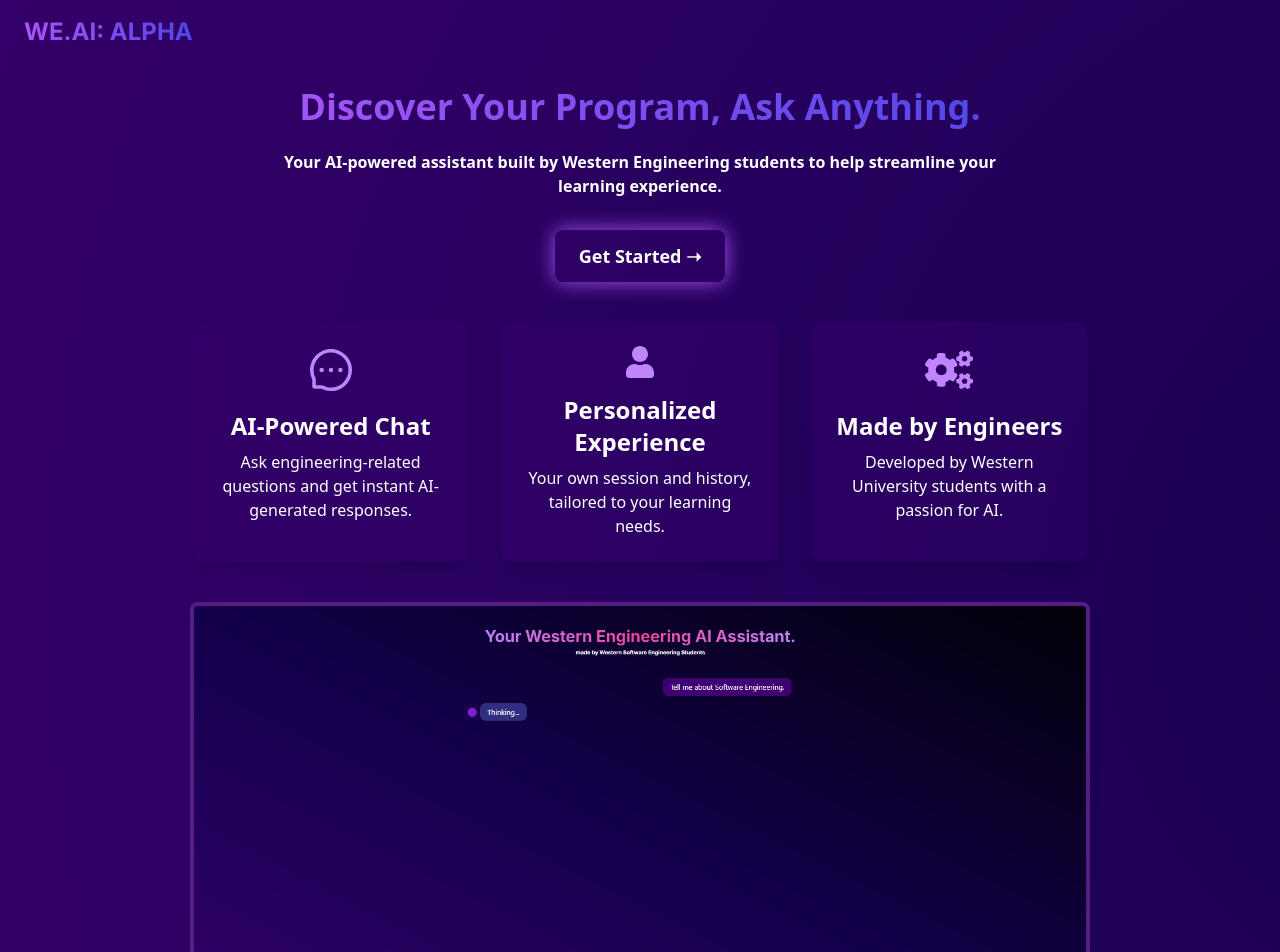
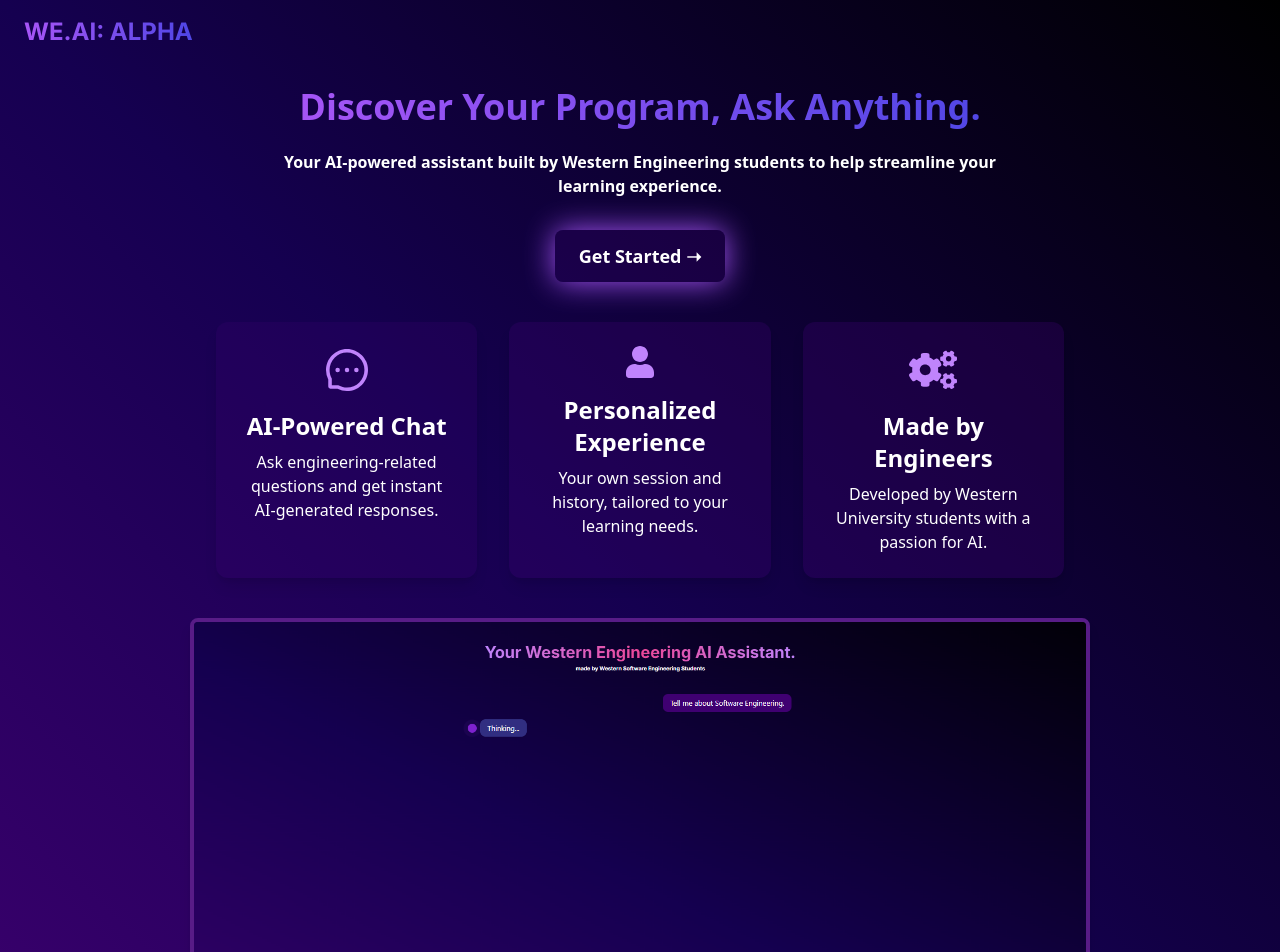
Before and after one commit to jpayippa/WE.AI, a Next.js app in the folder app/: page /landing in a window 1280 px wide. Shown: the top 952 px of the page. Built offline with nearby package versions, Linux system fonts and the light colour scheme.

Commit message:
Made Visual and Animated Changes.

```diff
--- a/app/pages/landing.js
+++ b/app/pages/landing.js
@@ -6,43 +6,43 @@
 
 export default function LandingPage() {
   return (
-    <div className="flex flex-col items-center justify-start min-h-screen pt-20 text-center animated-gradient text-white p-6">
-      {/* Hero Section */}
-      <header className="text-center max-w-3xl">
-        <h1 className="text-4xl font-bold leading-normal bg-clip-text text-transparent bg-gradient-to-r from-purple-500 to-indigo-600 cursor-pointer hover:opacity-80 transition duration-300">
-          Discover Your Program, Ask Anything.
-        </h1>
-        <p className="mt-4 font-semibold text-1xl text-white">
-          Your AI-powered assistant built by Western Engineering students to help streamline your learning experience.
-        </p>
-        <Link
-          href="/chat"
-          className="mt-8 inline-block px-6 py-3 bg-[#3e00713a] text-lg font-bold rounded-lg shadow-[0_0_20px_#a855f7] hover:shadow-[0_0_30px_#a855f7] transition duration-300"
-        >
-          Get Started ➝
-        </Link>
-      </header>
-
-      {/* WE.AI Logo */}
+    <div className="flex flex-col min-h-screen bg-gradient-to-bl from-[#000000] via-[#150050] to-[#3f0071] text-white">
+      {/* WE.AI Logo (positioned in the top-left corner) */}
       <div className="absolute top-4 left-6">
         <h1 className="text-2xl font-extrabold font-inter bg-clip-text text-transparent bg-gradient-to-r from-purple-500 to-indigo-600 cursor-pointer hover:opacity-80 transition duration-300">
           WE.AI: ALPHA
         </h1>
       </div>
 
+      {/* Hero Section */}
+      <header className="max-w-3xl w-full mx-auto pt-20 text-center px-6">
+        <h1 className="text-4xl font-bold leading-normal bg-clip-text text-transparent bg-gradient-to-r from-purple-500 to-indigo-600 cursor-pointer hover:opacity-80 transition duration-300">
+          Discover Your Program, Ask Anything.
+        </h1>
+        <p className="mt-4 font-semibold text-1xl">
+          Your AI-powered assistant built by Western Engineering students to help streamline your learning experience.
+        </p>
+        <Link
+          href="/chat"
+          className="mt-8 inline-block px-6 py-3 bg-[#3e00713a] text-lg font-bold rounded-lg shadow-[0_0_30px_#a855f7] hover:shadow-[0_0_40px_#a855f7] transition duration-300"
+        >
+          Get Started ➝
+        </Link>
+      </header>
+
       {/* Info Boxes with Hover-Triggered Animated Icons */}
-      <section className="mt-10 grid grid-cols-1 md:grid-cols-3 gap-8 max-w-4xl text-center">
+      <section className="w-full max-w-4xl mx-auto mt-10 grid grid-cols-1 md:grid-cols-3 gap-8 text-center px-6">
         {/* AI-Powered Chat */}
         <div className="p-6 bg-[#3e007138] rounded-xl shadow-lg transition duration-300 hover:shadow-[0_0_20px_#a855f7]">
           <motion.div
             className="flex justify-center mb-4"
-            whileHover={{ rotate: 360 }}
-            transition={{ duration: 0.5, ease: "linear" }}
+            whileHover={{ scale: 1.2 }}
+            transition={{ duration: 0.5, ease: 'easeInOut' }}
           >
             <AiOutlineMessage className="w-12 h-12 text-purple-400" />
           </motion.div>
           <h3 className="text-2xl font-bold">AI-Powered Chat</h3>
-          <p className="mt-2 text-white">
+          <p className="mt-2">
             Ask engineering-related questions and get instant AI-generated responses.
           </p>
         </div>
@@ -52,12 +52,12 @@
           <motion.div
             className="flex justify-center mb-4"
             whileHover={{ scale: 1.2 }}
-            transition={{ duration: 0.5, ease: "easeInOut" }}
+            transition={{ duration: 0.5, ease: 'easeInOut' }}
           >
             <FaUser className="w-8 h-8 text-purple-400" />
           </motion.div>
           <h3 className="text-2xl font-bold">Personalized Experience</h3>
-          <p className="mt-2 text-white">
+          <p className="mt-2">
             Your own session and history, tailored to your learning needs.
           </p>
         </div>
@@ -66,20 +66,20 @@
         <div className="p-6 bg-[#3e00714d] rounded-xl shadow-lg transition duration-300 hover:shadow-[0_0_20px_#a855f7]">
           <motion.div
             className="flex justify-center mb-4"
-            whileHover={{ y: -10 }}
-            transition={{ duration: 0.5, ease: "easeInOut" }}
+            whileHover={{ scale: 1.2 }}
+            transition={{ duration: 0.5, ease: 'easeInOut' }}
           >
             <FaCogs className="w-12 h-12 text-purple-400" />
           </motion.div>
           <h3 className="text-2xl font-bold">Made by Engineers</h3>
-          <p className="mt-2 text-white">
+          <p className="mt-2">
             Developed by Western University students with a passion for AI.
           </p>
         </div>
       </section>
 
-      {/* Centered Image with Glow */}
-      <div className="mt-10 flex justify-center">
+      {/* Centered Image */}
+      <div className="mt-10 flex justify-center px-6">
         <Image
           src="/image2.png"
           alt="WE.AI Interface Preview"
@@ -89,8 +89,8 @@
         />
       </div>
 
-      {/* Footer */}
-      <footer className="mt-auto text-center text-gray-400 w-full p-4">
+      {/* Footer (sticks to bottom via flex + mt-auto) */}
+      <footer className="mt-2 text-center text-gray-400 w-full p-4">
         <p>
           Built by Western Software Engineering Students | &copy; {new Date().getFullYear()} WE.AI
         </p>
--- a/app/styles/globals.css
+++ b/app/styles/globals.css
@@ -18,21 +18,7 @@
     border-radius: 10px;
   }
 
-  @keyframes flowingGradient {
-    0% { background-position: 0% 50%; }
-    50% { background-position: 100% 50%; }
-    100% { background-position: 0% 50%; }
-  }
 
-  .animated-gradient {
-    background: radial-gradient(circle,   /* Deep Black */
-      #150050,
-      #3f0071
-        /* Deep Violet */
-    );
-    background-size: 250% 250%;
-    animation: flowingGradient 90s ease-in-out infinite;
-  }
 
   .image-container {
     width: 80%;
```
